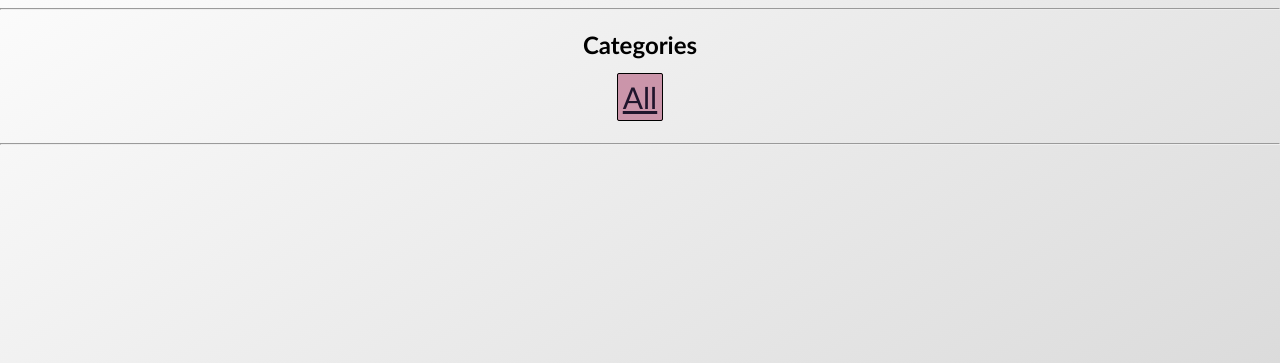
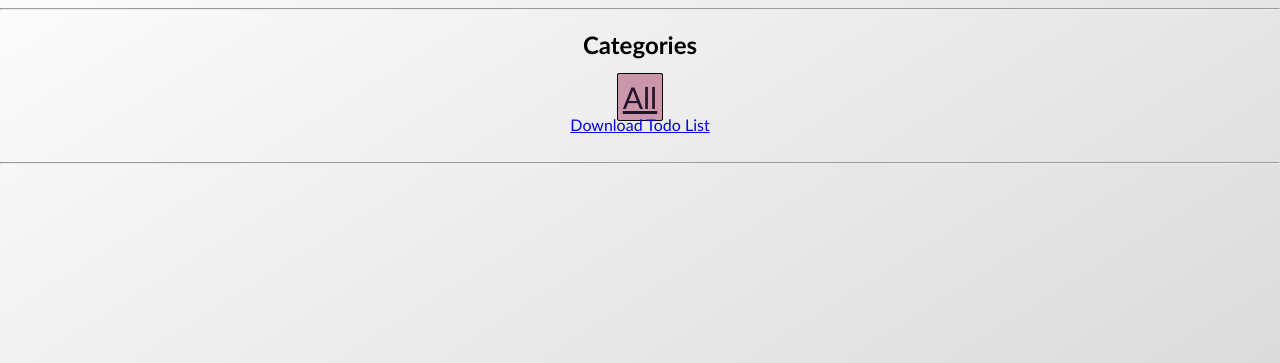
Before and after one commit to Brendon-Hablutzel/Todo-App, a Flask app: page / in a window 1280 px wide. Shown: the part 141-504 px from the top of the page. Run offline with Flask 2, Linux system fonts and the light colour scheme; data that the repository does not hold is empty.

Commit message:
allow for downloading of todos

```diff
--- a/app.py
+++ b/app.py
@@ -1,5 +1,6 @@
-from flask import Flask, render_template, request, url_for, redirect, abort
+from flask import Flask, render_template, request, url_for, redirect, abort, send_file
 import database as db
+import os
 from sqlalchemy.orm import scoped_session, sessionmaker
 from sqlalchemy import or_, func
 
@@ -41,6 +42,22 @@ def create():
     return render_template('create.html')
 
 
+@app.route('/download')
+def download():
+    db_session = scoped_session(sessionmaker(bind=db.engine))
+    category = request.args.get('category')
+    if not category:
+        todos = db_session.query(db.Todo).all()
+        filename = "all_list.txt"
+    else:
+        todos = db_session.query(db.Todo).filter_by(category=category).all()
+        filename = f"{category}_list.txt"
+    with open('list.txt', 'w') as f:
+        for todo in todos:
+            f.write(f'{todo.name} ({todo.category})\n{todo.value}\n\n')
+    return send_file(path_or_file='list.txt', as_attachment=True, download_name=filename)
+
+
 
 @app.route('/remove/<int:todo_id>', methods=['GET', 'POST'])
 def remove(todo_id):
--- a/templates/home.html
+++ b/templates/home.html
@@ -16,6 +16,8 @@
                 {% for category in categories %}
                 <a href="{{ url_for('index', category=category) }}" class="category">{{ category.capitalize() }}</a>
                 {% endfor %}
+                <br>
+                <a href="{{ url_for('download', category=category) }}">Download Todo List</a>
             </div>
             <hr>
             <div id="todos">
```
Also changed, not shown: 1 other file.
